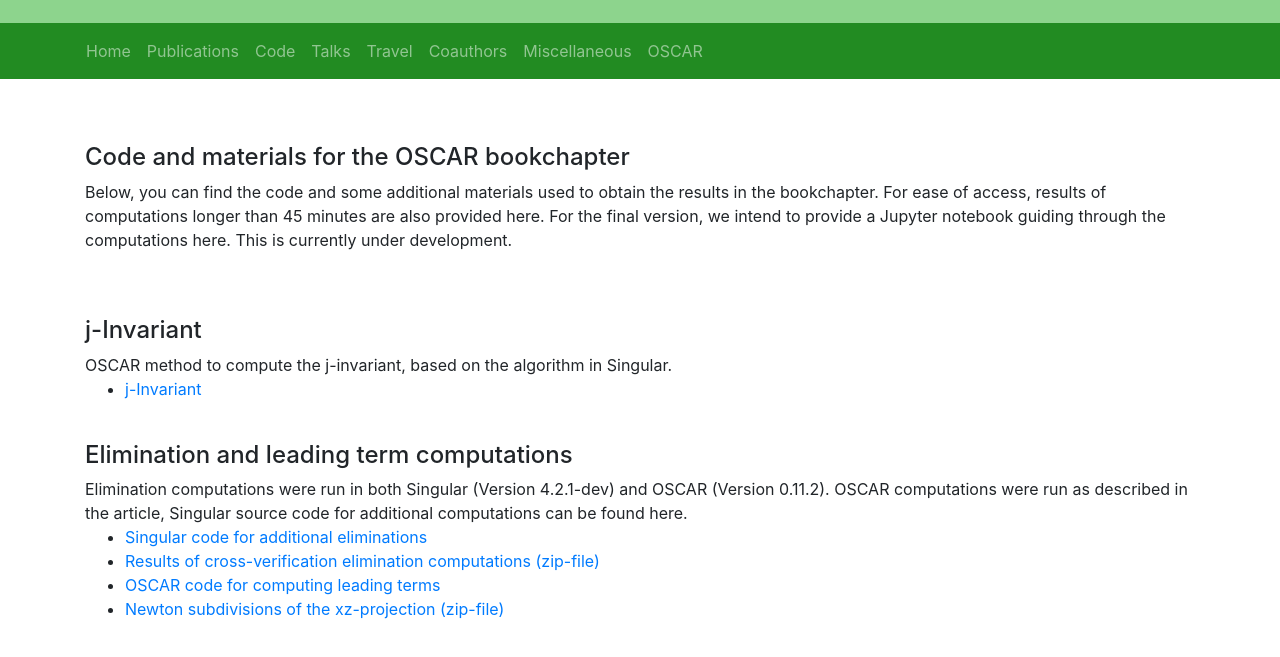
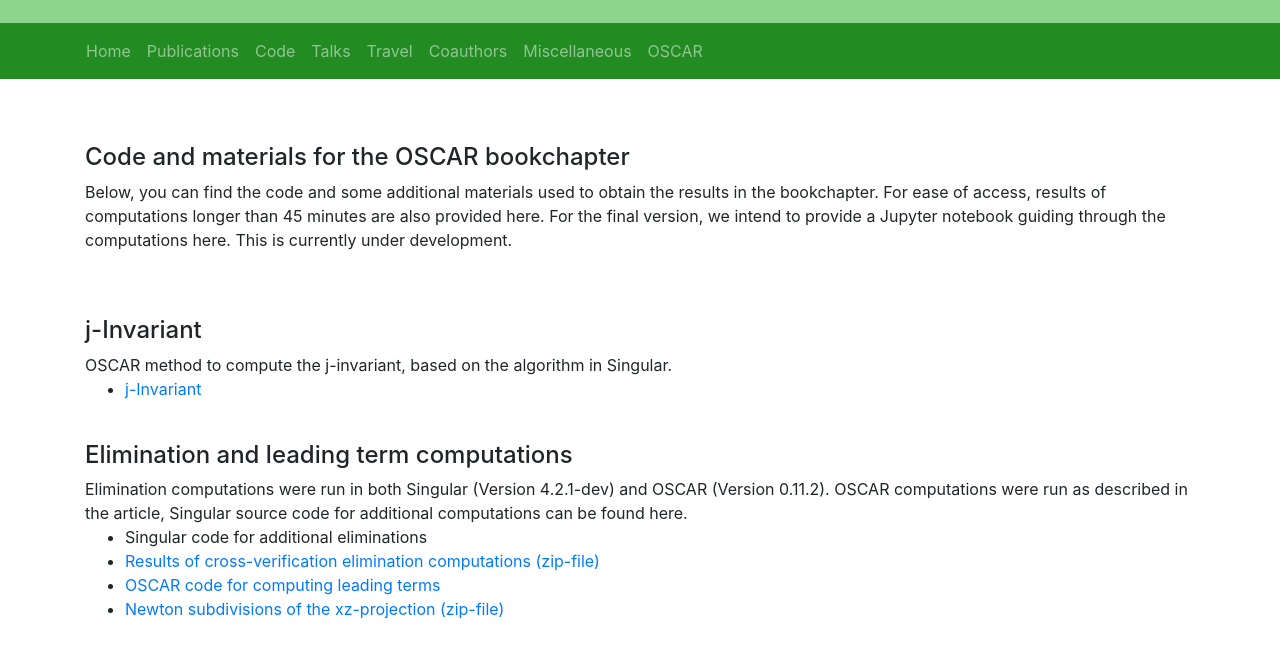
Before and after one commit to VictoriaSchleis/victoriaschleis.github.io, a plain HTML site: page bookchapter.html in a window 1280 px wide. Shown: the part 101-758 px from the top of the page. Drawn offline with Linux system fonts and the light colour scheme.

Commit message:
fix typo

```diff
--- a/bookchapter.html
+++ b/bookchapter.html
@@ -78,7 +78,7 @@
 
             Elimination computations were run in both Singular (Version 4.2.1-dev) and OSCAR (Version 0.11.2). OSCAR computations were run as described in the article, Singular source code for additional computations can be found here.
             <ul>
-            <li><a href="/" download> Singular code for additional eliminations</a></li>
+            <li> Singular code for additional eliminations</li>
             <li><a href="https://victoriaschleis.github.io/bookchapter_supmat/cross_verification_results.zip" download> Results of cross-verification elimination computations (zip-file)</a></li>
             <li><a href="https://victoriaschleis.github.io/bookchapter_supmat/bookchapter_supmat/leading_terms.jl" download> OSCAR code for computing leading terms</a></li>
             <li><a href="https://victoriaschleis.github.io/bookchapter_supmat/bookchapter_supmat/XZ-Projection.zip" download> Newton subdivisions of the xz-projection (zip-file)</a></li>
```
